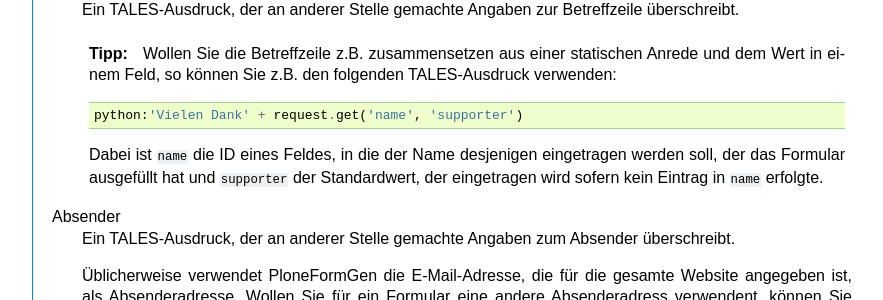
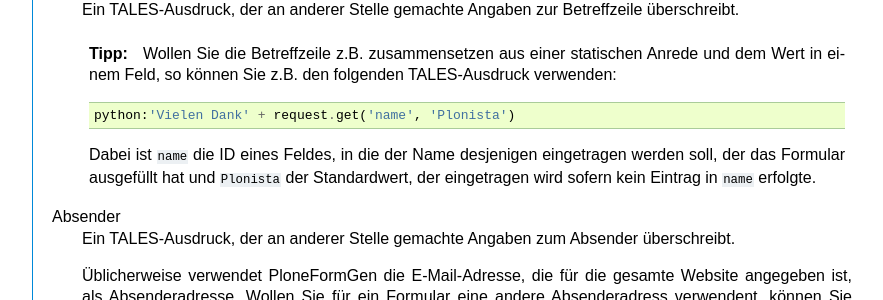
Before and after one commit to veit/plone-nutzerhandbuch, a Sphinx documentation site: the page built from source/erweiterungen/ploneformgen/adapter/mailer-adapter.rst, in a window 1280 px wide and 900 px high, scrolled down 2381 px. Shown: the part 152-452 px from the top of the window, without its empty margins (198-1081 px from the left). Built offline with Sphinx 7.4.7, drawn with Linux system fonts in a browser that asks for light colours; pages that are not in the unit, such as notebooks, are missing from menus.

```diff
--- a/source/erweiterungen/ploneformgen/adapter/mailer-adapter.rst
+++ b/source/erweiterungen/ploneformgen/adapter/mailer-adapter.rst
@@ -115,9 +115,9 @@ Betreff
 
        Wollen Sie die Betreffzeile z.B. zusammensetzen aus einer statischen Anrede und dem Wert in einem Feld, so können Sie z.B. den folgenden TALES-Ausdruck verwenden::
 
-         python:'Vielen Dank' + request.get('name', 'supporter')
+         python:'Vielen Dank' + request.get('name', 'Plonista')
 
-       Dabei ist ``name`` die ID eines Feldes, in die der Name desjenigen eingetragen werden soll, der das Formular ausgefüllt hat und ``supporter`` der Standardwert, der eingetragen wird sofern kein Eintrag in ``name`` erfolgte.
+       Dabei ist ``name`` die ID eines Feldes, in die der Name desjenigen eingetragen werden soll, der das Formular ausgefüllt hat und ``Plonista`` der Standardwert, der eingetragen wird sofern kein Eintrag in ``name`` erfolgte.
 
 Absender
   Ein TALES-Ausdruck, der an anderer Stelle gemachte Angaben zum Absender überschreibt.
--- a/source/impressum.rst
+++ b/source/impressum.rst
@@ -4,7 +4,7 @@ Impressum
 
 Plone-Nutzerhandbuch (Version 4.0)
 
-© Copyright 2010, Veit Schiele
+© Copyright 2010–2011, Veit Schiele
 
 | Veit Schiele
 | Mansteinstr. 7
```
